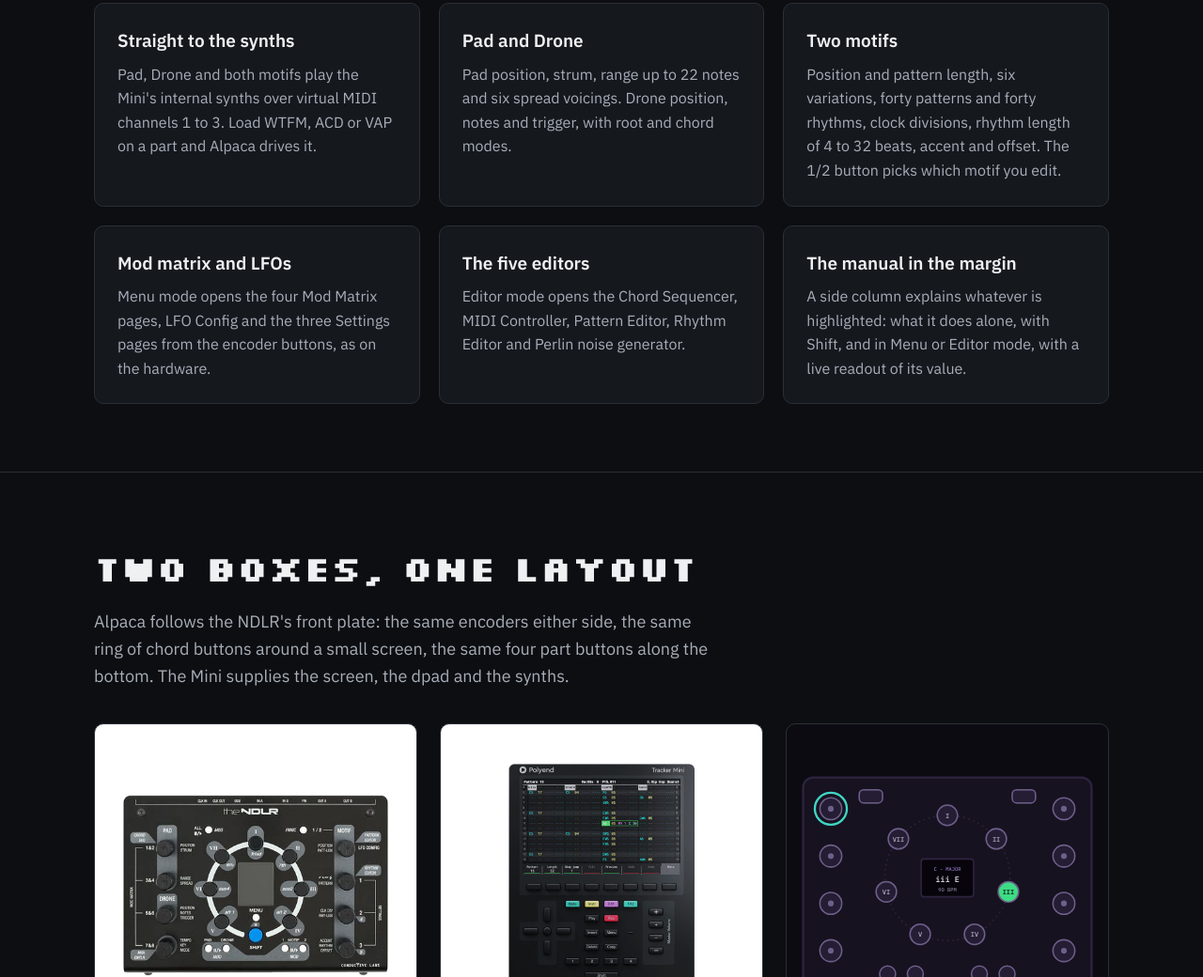
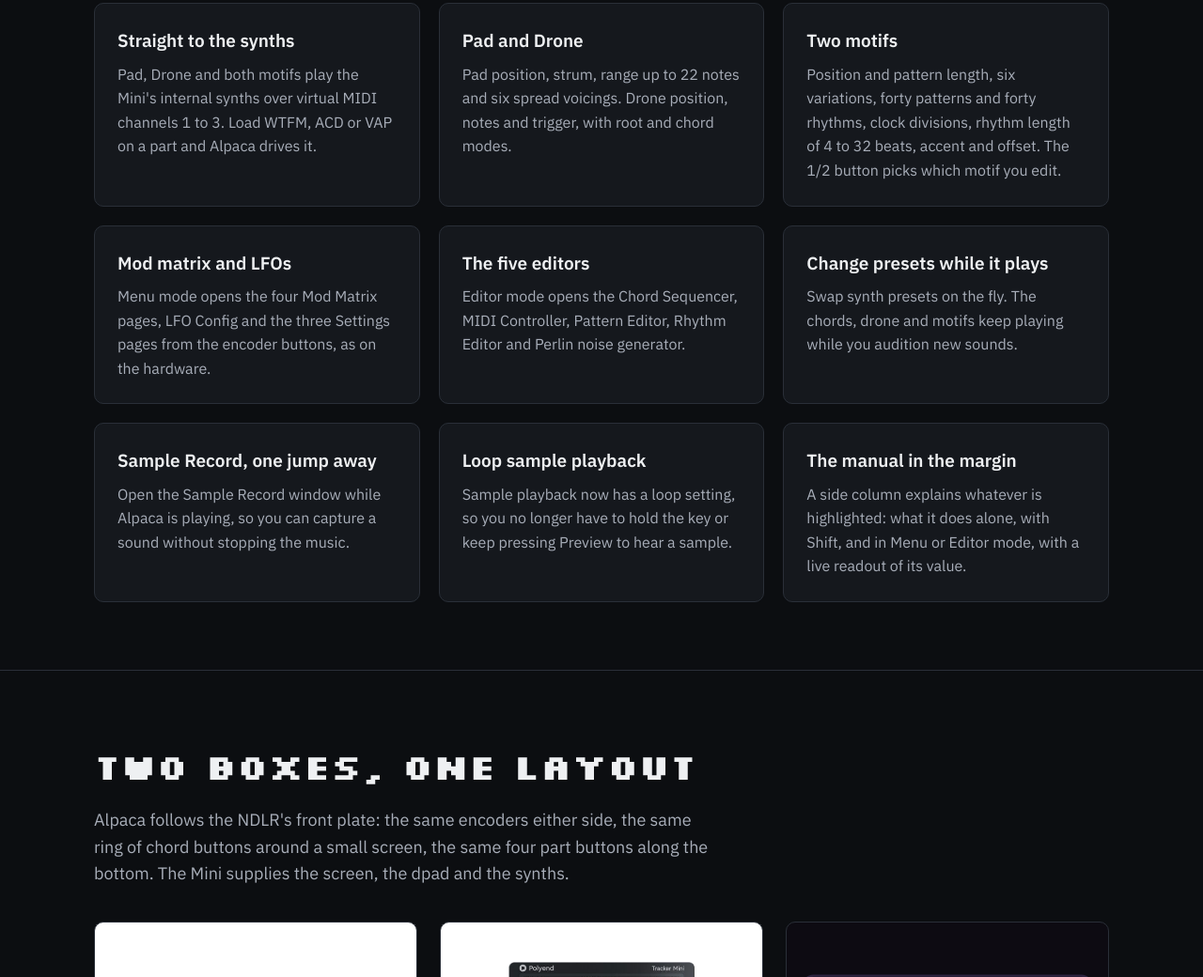
Before and after one commit to 5ckmmz97rw-svg/Alpaca, a plain HTML site: page docs/index.html in a window 1280 px wide. Shown: the part 2437-3477 px from the top of the page at 94% size. Drawn offline with Linux system fonts and the light colour scheme.

Commit message:
Site: add live preset changes, Sample Record window and sample loop

```diff
--- a/docs/index.html
+++ b/docs/index.html
@@ -257,6 +257,9 @@ footer a:hover{color:var(--accent)}
 <article class="card"><h3>Two motifs</h3><p>Position and pattern length, six variations, forty patterns and forty rhythms, clock divisions, rhythm length of 4 to 32 beats, accent and offset. The 1/2 button picks which motif you edit.</p></article>
 <article class="card"><h3>Mod matrix and LFOs</h3><p>Menu mode opens the four Mod Matrix pages, LFO Config and the three Settings pages from the encoder buttons, as on the hardware.</p></article>
 <article class="card"><h3>The five editors</h3><p>Editor mode opens the Chord Sequencer, MIDI Controller, Pattern Editor, Rhythm Editor and Perlin noise generator.</p></article>
+<article class="card"><h3>Change presets while it plays</h3><p>Swap synth presets on the fly. The chords, drone and motifs keep playing while you audition new sounds.</p></article>
+<article class="card"><h3>Sample Record, one jump away</h3><p>Open the Sample Record window while Alpaca is playing, so you can capture a sound without stopping the music.</p></article>
+<article class="card"><h3>Loop sample playback</h3><p>Sample playback now has a loop setting, so you no longer have to hold the key or keep pressing Preview to hear a sample.</p></article>
 <article class="card"><h3>The manual in the margin</h3><p>A side column explains whatever is highlighted: what it does alone, with Shift, and in Menu or Editor mode, with a live readout of its value.</p></article>
 </div>
 </div>
```
